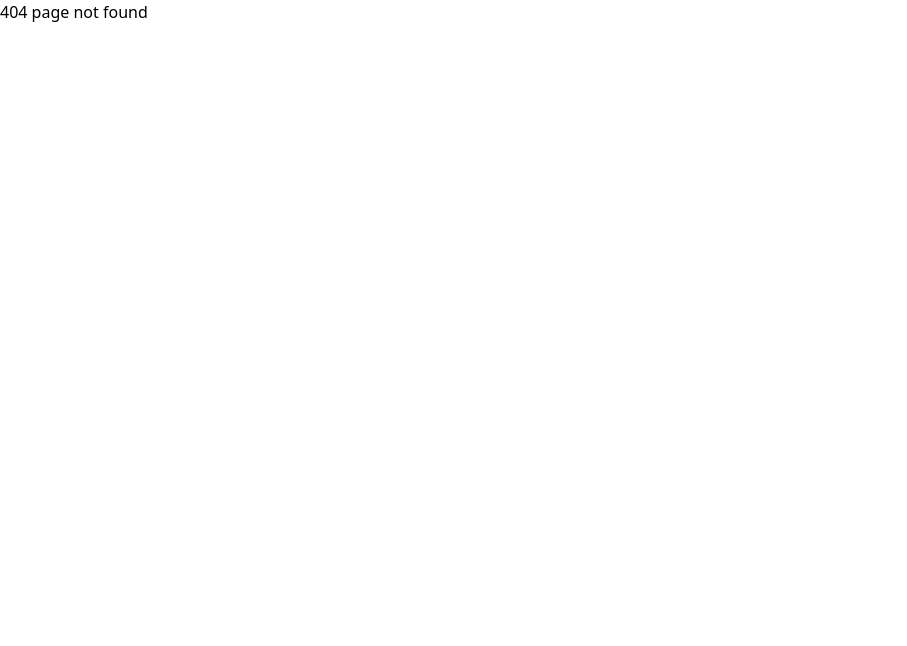
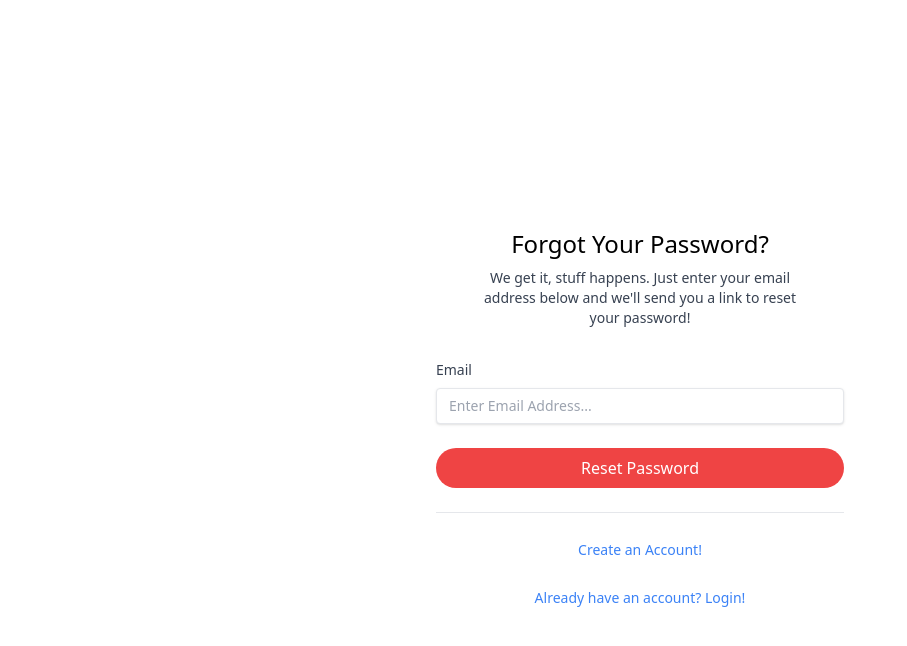
Before and after one commit to Karim-Mammadli/GamBid, a React (Vite) app in the folder frontend/: page /forgotPassword in a window 1280 px wide. Before the commit this address had no page. Shown: the top 646 px of the page, without its empty margins (0-907 px from the left). Built offline with nearby package versions, Linux system fonts and the light colour scheme.

Commit message:
forgotPassword

```diff
--- a/frontend/index.html
+++ b/frontend/index.html
@@ -4,7 +4,7 @@
     <meta charset="UTF-8" />
     <link rel="icon" type="image/svg+xml" href="/vite.svg" />
     <meta name="viewport" content="width=device-width, initial-scale=1.0" />
-    <title>Vite + React</title>
+    <title>GamBib</title>
   </head>
   <body>
     <div id="root"></div>
--- a/frontend/src/App.jsx
+++ b/frontend/src/App.jsx
@@ -3,6 +3,7 @@ import Register from "./pages/Register";
 import Login from "./pages/Login";
 import Home from "./pages/Home";
 import PageNotFound from "./pages/PageNotFound";
+import ForgotPassword from "./pages/ForgotPassword";
 
 function App() {
   return (
@@ -11,6 +12,7 @@ function App() {
         <Route path="/" element={<Login />} />
         <Route path="/login" element={<Login />} />
         <Route path="/register" element={<Register />} />
+        <Route path="/forgotPassword" element={<ForgotPassword />} />
         <Route path="/home" element={<Home />} />
         <Route path="/*" element={<PageNotFound />} />
       </Routes>
--- /dev/null
+++ b/frontend/src/pages/ForgotPassword.jsx
@@ -0,0 +1,84 @@
+import { useState } from "react";
+
+export default function ForgotPassword() {
+  const [userData, setUserData] = useState({
+    email: "",
+  });
+
+  const handleSubmit = (event) => {
+    event.preventDefault();
+    console.log(userData);
+  };
+
+  return (
+    <>
+      {/* Container */}
+      <div className="flex align-middle min-h-full items-center justify-center py-12 px-4 sm:px-6 lg:px-8">
+        <div className="w-full mt-36 max-w-md space-y-8">
+          <div className="w-full bg-white p-5 rounded-lg lg:rounded-l-none">
+            <div className="px-8 mb-4 text-center">
+              <h3 className="pt-4 mb-2 text-2xl">Forgot Your Password?</h3>
+              <p className="mb-4 text-sm text-gray-700">
+                We get it, stuff happens. Just enter your email address below
+                and we'll send you a link to reset your password!
+              </p>
+            </div>
+            <form
+              className="mt-8 space-y-6"
+              action="#"
+              method="POST"
+              onSubmit={handleSubmit}
+            >
+              <div className="mb-4">
+                <label
+                  className="block mb-2 text-sm text-gray-700"
+                  htmlFor="email"
+                >
+                  Email
+                </label>
+                <input
+                  className="w-full px-3 py-2 text-sm leading-tight text-gray-700 border rounded shadow appearance-none focus:outline-none focus:shadow-outline"
+                  id="email"
+                  type="email"
+                  placeholder="Enter Email Address..."
+                  value={userData.email}
+                  onChange={(event) => {
+                    setUserData({
+                      ...userData,
+                      email: event.target.value,
+                    });
+                  }}
+                />
+              </div>
+              <div className="mb-6 text-center">
+                <button
+                  className="w-full px-4 py-2  text-white bg-red-500 rounded-full hover:bg-red-700 focus:outline-none focus:shadow-outline"
+                  type="submit"
+                >
+                  Reset Password
+                </button>
+              </div>
+              <hr className="mb-6 border-t" />
+              <div className="text-center">
+                <a
+                  className="inline-block text-sm text-blue-500 align-baseline hover:text-blue-800"
+                  href="/register"
+                >
+                  Create an Account!
+                </a>
+              </div>
+              <div className="text-center">
+                <a
+                  className="inline-block text-sm text-blue-500 align-baseline hover:text-blue-800"
+                  href="/login"
+                >
+                  Already have an account? Login!
+                </a>
+              </div>
+            </form>
+          </div>
+        </div>
+      </div>
+    </>
+  );
+}
--- a/frontend/src/pages/Login.jsx
+++ b/frontend/src/pages/Login.jsx
@@ -100,7 +100,7 @@ export default function Login() {
 
               <div className="text-sm">
                 <a
-                  href="/resetPassword"
+                  href="/forgotPassword"
                   className="font-medium text-green-600 hover:text-green-500"
                 >
                   Forgot your password?
```
